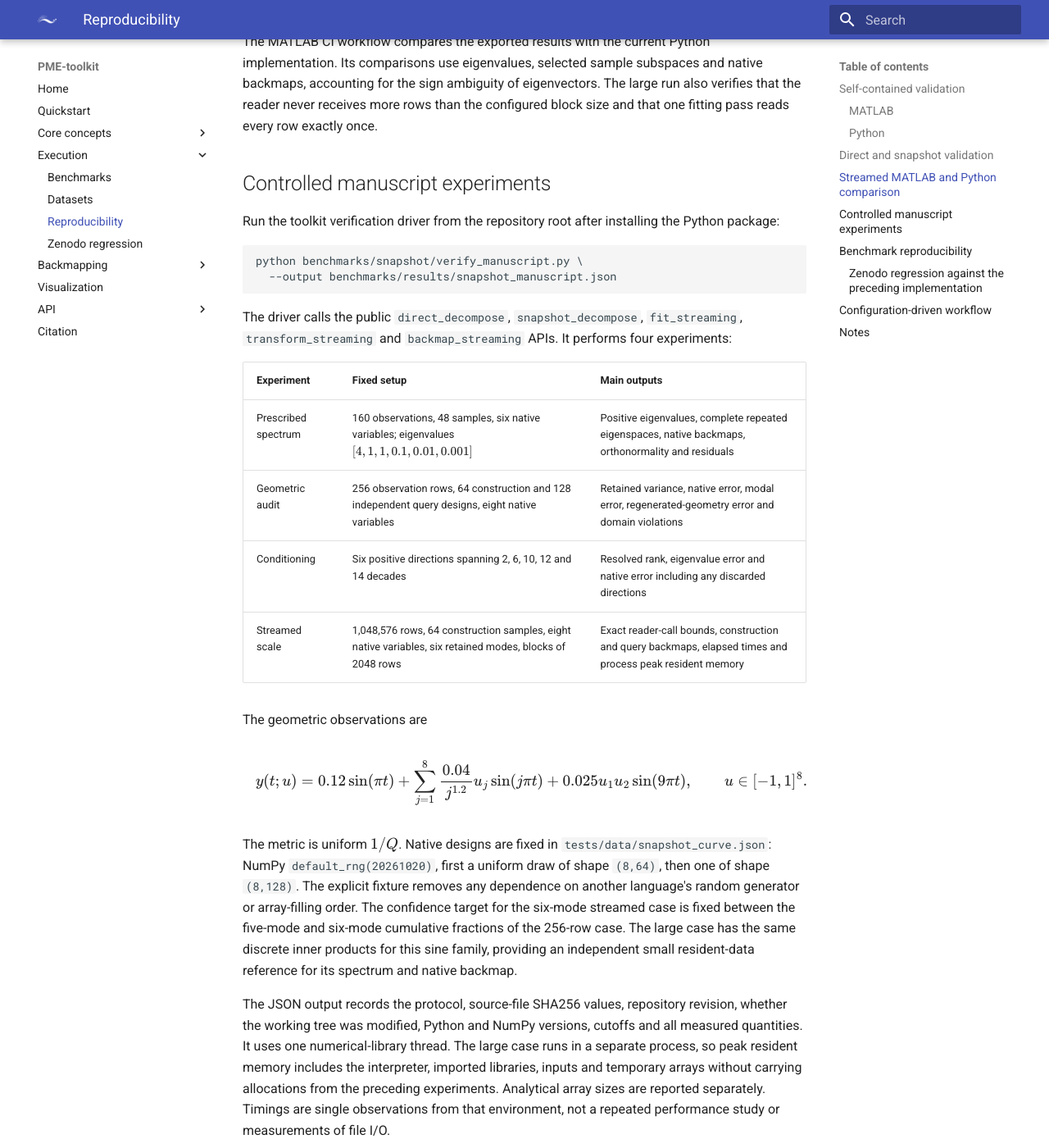
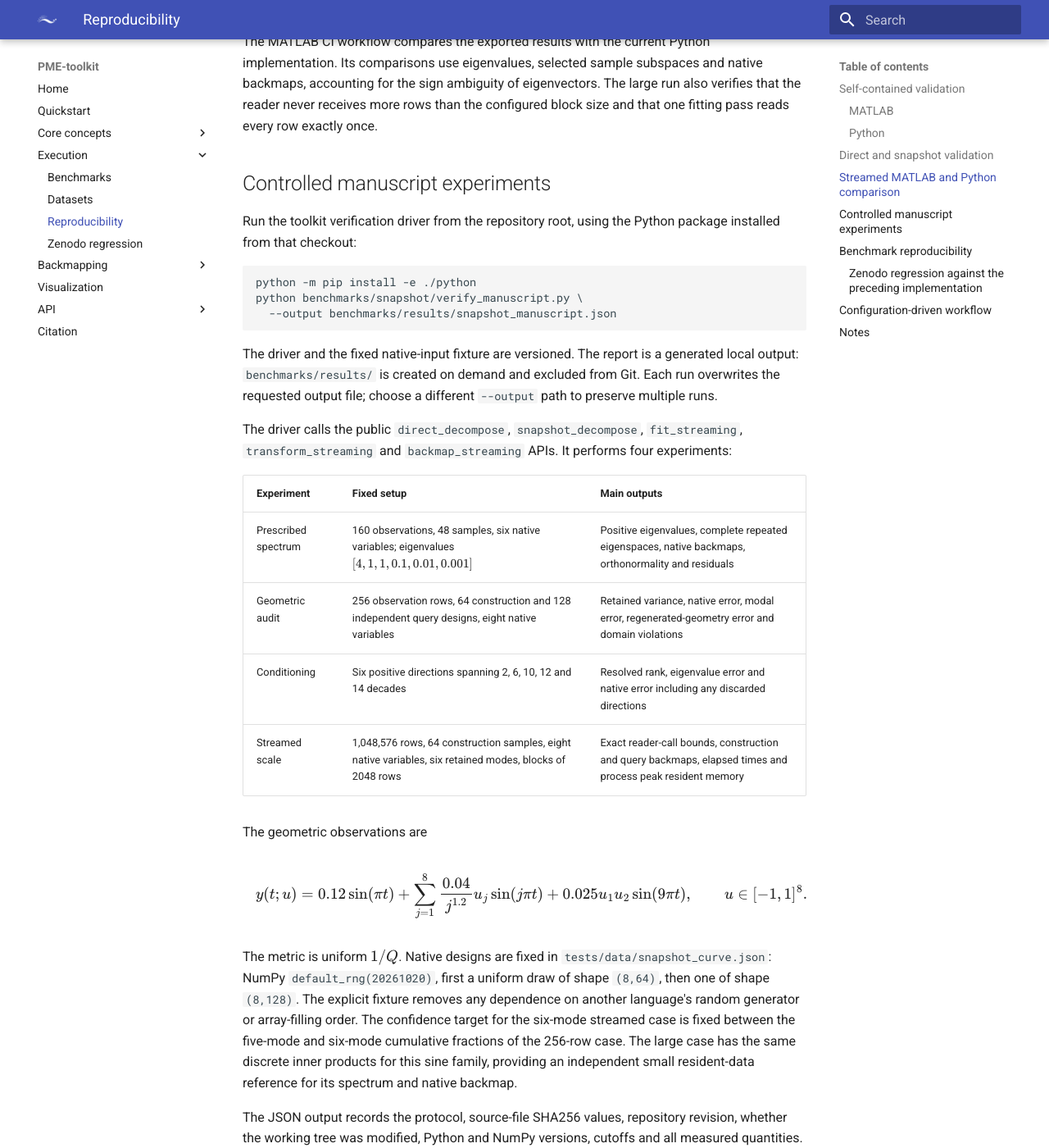
Before and after one commit to cnr-inm-mao/pme-toolkit, an MkDocs documentation site: the page built from docs/reproducibility.md, in a window 1280 px wide and 1400 px high, scrolled down 1903 px. Shown: the whole window at 82% size. Built offline with MkDocs 1.6.1 and Material for MkDocs 9.7.7, drawn with Linux system fonts in a browser that asks for light colours; some of the changed text lies outside the part shown.

Commit message:
Separate benchmark sources from generated results
Keep the reproducible snapshot driver and shared inputs versioned while
leaving generated reports under the existing results ignore rule.
Document local execution, output retention and release report provenance.

````diff
--- a/docs/reproducibility.md
+++ b/docs/reproducibility.md
@@ -87,13 +87,19 @@ configured block size and that one fitting pass reads every row exactly once.
 
 ## Controlled manuscript experiments
 
-Run the toolkit verification driver from the repository root after installing
-the Python package:
+Run the toolkit verification driver from the repository root, using the Python
+package installed from that checkout:
 
 ```bash
+python -m pip install -e ./python
 python benchmarks/snapshot/verify_manuscript.py \
   --output benchmarks/results/snapshot_manuscript.json
 ```
+
+The driver and the fixed native-input fixture are versioned. The report is a
+generated local output: `benchmarks/results/` is created on demand and excluded
+from Git. Each run overwrites the requested output file; choose a different
+`--output` path to preserve multiple runs.
 
 The driver calls the public `direct_decompose`, `snapshot_decompose`,
 `fit_streaming`, `transform_streaming` and `backmap_streaming` APIs. It performs
@@ -132,6 +138,12 @@ interpreter, imported libraries, inputs and temporary arrays without carrying
 allocations from the preceding experiments. Analytical array sizes are reported
 separately. Timings are single observations from that environment, not a repeated
 performance study or measurements of file I/O.
+
+For a release or manuscript reference, run this protocol on the exact source
+revision being cited, with a clean working tree, and publish the selected report
+as a release attachment. Preserve its recorded provenance and measurements.
+Report publication is a separate step from running the driver; routine local
+outputs should remain unversioned.
 
 Use `--skip-large` to run only the smaller checks, or `--large-rows Q` to change
 the streamed resolution. These arguments are recorded through the output
````
Also changed, not shown: benchmarks/README.md (+26 -21 lines), benchmarks/snapshot/README.md (added, +48 -0 lines), 1 other file.
